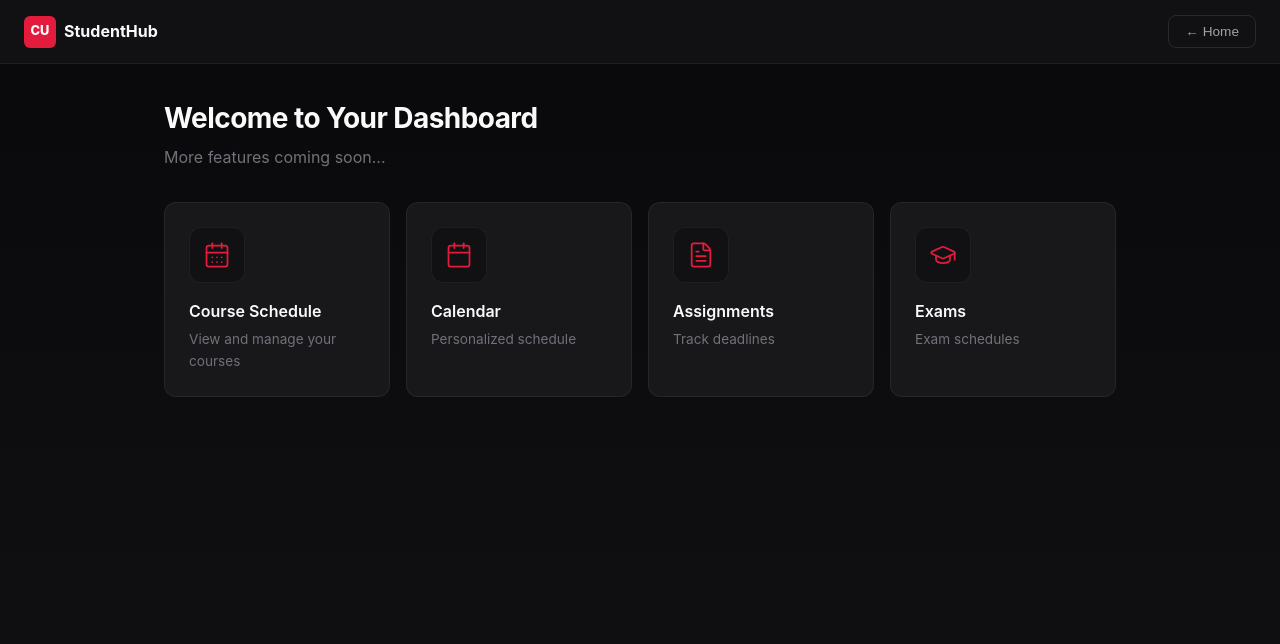
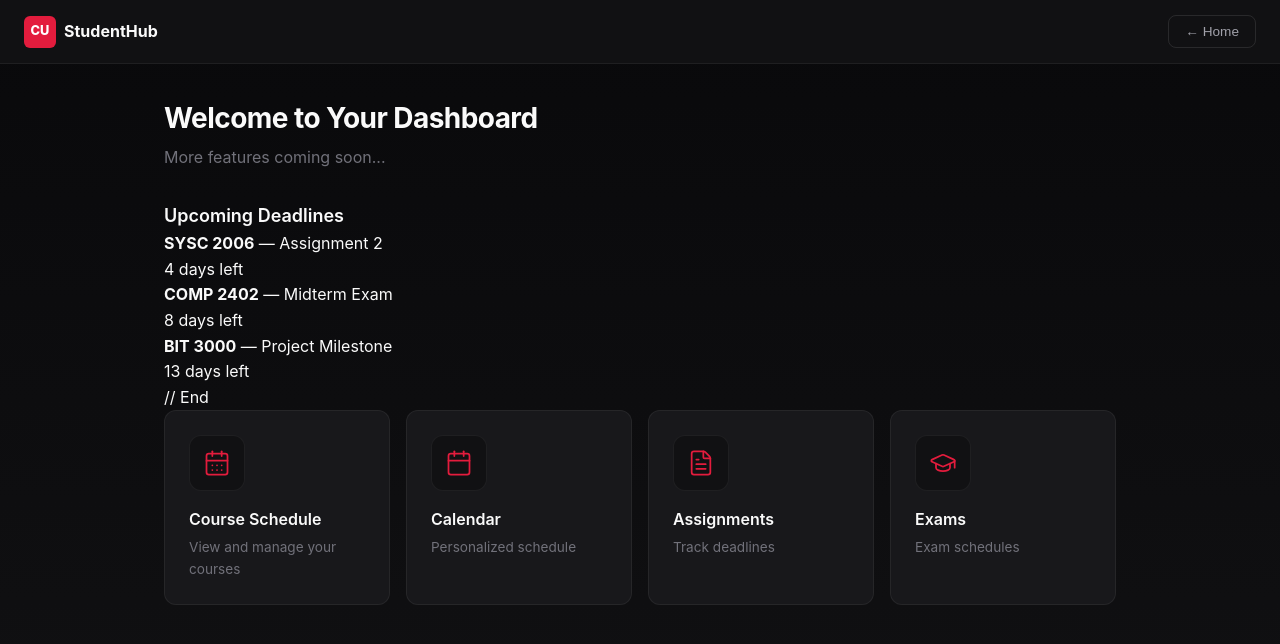
Before and after one commit to Carleton-BIT/group-projects-backdoor-corp, a React (Vite) app: page /dashboard in a window 1280 px wide. Shown: the top 644 px of the page. Built offline with nearby package versions, Linux system fonts and the light colour scheme.

Commit message:
Update Dashboard.tsx
Scrum-12 Display upcoming deadlines

```diff
--- a/src/pages/Dashboard.tsx
+++ b/src/pages/Dashboard.tsx
@@ -2,8 +2,54 @@ import { useNavigate } from 'react-router-dom'
 import { CalendarDays, Calendar, FileText, GraduationCap } from 'lucide-react'
 import './Dashboard.css'
 
+// For scrum 12 I will add my functions
+type Deadline = {
+  id: number
+  title: string
+  course: string
+  dueDate: string
+}
+// end of edit
+
 function Dashboard() {
   const navigate = useNavigate()
+
+// For scrum 12 upcoming deadlines add:
+  // EXAMPLE DEADLINES can edit later
+  const deadlines: Deadline[] = [
+  {
+    id: 1,
+    title: "Assignment 2",
+    course: "SYSC 2006",
+    dueDate: "2026-02-24"
+  },
+  {
+    id: 2,
+    title: "Midterm Exam",
+    course: "COMP 2402",
+    dueDate: "2026-02-28"
+  },
+  {
+    id: 3,
+    title: "Project Milestone",
+    course: "BIT 3000",
+    dueDate: "2026-03-05"
+  }
+]
+
+// This will sort deadlines from closer deadlines to later deadlines
+  // Also sorts by days left
+  const sortedDeadlines = deadlines.sort(
+  (a, b) => new Date(a.dueDate).getTime() - new Date(b.dueDate).getTime()
+)
+
+const getDaysRemaining = (date: string) => {
+  const today = new Date()
+  const due = new Date(date)
+  const diff = due.getTime() - today.getTime()
+  return Math.ceil(diff / (1000 * 60 * 60 * 24))
+}
+  // End
 
   const features = [
     { icon: CalendarDays, title: 'Course Schedule', desc: 'View and manage your courses' },
@@ -28,6 +74,24 @@ function Dashboard() {
         <h2>Welcome to Your Dashboard</h2>
         <p className="subtitle">More features coming soon...</p>
 
+
+{/* scrum12 Upcoming Deadlines */}
+        <section className="upcoming-deadlines">
+  <h3>Upcoming Deadlines</h3>
+
+  {sortedDeadlines.map((deadline) => (
+    <div key={deadline.id} className="deadline-card">
+      <div>
+        <strong>{deadline.course}</strong> — {deadline.title}
+      </div>
+      <div>
+        {getDaysRemaining(deadline.dueDate)} days left
+      </div>
+    </div>
+  ))}
+</section>
+  // End
+
         <div className="feature-grid">
           {features.map((f, i) => {
             const IconComponent = f.icon
```
